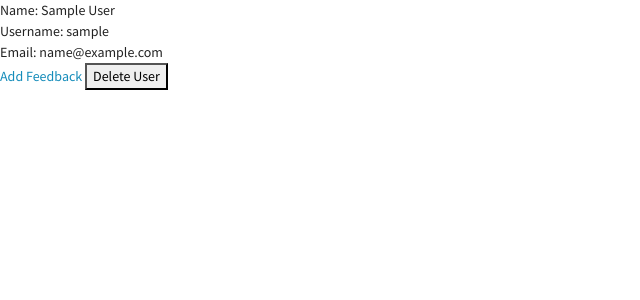
After one commit to martinjwkim/flask-feedback, a Flask app: a page that uses templates/base.html in a window 1280 px wide. The commit adds this page. Shown: the top 300 px of the page, without its empty margins (0-640 px from the left). Run offline with Flask 2, Linux system fonts and the light colour scheme; the visitor is signed in with stand-in values (Sample User, id 1); data comes from the database, SQL or seed files in the repository; data that the repository does not hold is empty; some libraries are stand-ins or nearby versions.

Commit message:
Updated a lot of stuff, the whole thing is pretty much done.

```diff
--- a/app.py
+++ b/app.py
@@ -1,7 +1,8 @@
-from flask import Flask, redirect, render_template, flash, session
+from flask import Flask, redirect, request, render_template, flash, session
+from flask_mail import Mail, Message
+from models import db, connect_db, User, Feedback
+from forms import UserForm, LoginForm, FeedbackForm
 
-from models import db, connect_db, User
-from forms import UserForm, LoginForm
 
 app = Flask(__name__)
 app.config['SQLALCHEMY_DATABASE_URI'] = 'postgresql:///feedback'
@@ -25,7 +26,6 @@ def register():
     form = UserForm()
 
     if form.validate_on_submit():
-        breakpoint()
         data = {k: v for k, v in form.data.items() if k != "csrf_token"}
         data["email"] = data["email"] or None
         new_user = User.create_user(data)
@@ -33,9 +33,9 @@ def register():
         db.session.commit()
         session['username'] = new_user.username
         flash("You did it", 'good')
-        return redirect('/secret')
+        return redirect(f'/users/{new_user.username}')
 
-    return render_template('userform.html', form=form)
+    return render_template('form.html', form=form, action='Register', subject='User')
 
 
 @app.route('/login', methods=['GET','POST'])
@@ -48,14 +48,99 @@ def login():
         user = User.authenicate(**data)
         if user:
             session['username']= user.username
-            return redirect('/secret')
+            return redirect(f'/users/{user.username}')
         flash("Invalid Credentials", 'bad')
-    return render_template('userform.html', form=form)
+    return render_template('form.html', form=form, action='Login', subject='User')
 
-@app.route('/secret')
-def secret():
 
-    if session.get('username'):
-        return "You made it!"
-    flash('Nice Try Idiot', 'bad')
+@app.route('/users/<username>')
+def user_home(username):
+    if session.get('username') != username:
+        flash('Nice Try Idiot', 'bad')
+        return redirect('/')
+
+    user = User.query.filter_by(username=username).first()
+
+    return render_template('user_details.html', user=user)
+
+
+@app.route('/logout')
+def logout():
+    session.pop('username')
+
     return redirect('/')
+
+@app.route('/users/<username>/delete', methods=['POST'])
+def delete_user(username):
+    if session.get('username') != username:
+        flash('Nice Try Idiot', 'bad')
+        return redirect('/')
+
+    user = User.query.filter_by(username=username).first()
+    db.session.delete(user)
+    db.session.commit()
+
+    flash('Your account has been deleted.', 'good')
+
+    return redirect('/')
+
+
+@app.route('/users/<username>/feedback/add', methods=['GET','POST'])
+def add_feedback(username):
+    if session.get('username') != username:
+        flash('Nice Try Idiot', 'bad')
+        return redirect('/')
+
+    form = FeedbackForm()
+    user = User.query.filter_by(username=username).first()
+
+    if form.validate_on_submit():
+        title = form.data['title']
+        content = form.data['content']
+        new_feedback = Feedback(title=title, content=content, user_id=user.id)
+
+        db.session.add(new_feedback)
+        db.session.commit()
+
+        flash('Feedback added.', 'good')
+
+        return redirect(f'/users/{username}')
+
+    return render_template('form.html', form=form, action='Add', subject='Feedback')
+
+
+@app.route('/feedback/<int:feedback_id>/update', methods=['GET','POST'])
+def update_feedback(feedback_id):
+    feedback = Feedback.query.get_or_404(feedback_id)
+
+    if session.get('username') != feedback.user.username:
+        flash('Nice Try Idiot', 'bad')
+        return redirect('/')
+
+    form = FeedbackForm(obj=feedback)
+
+    if form.validate_on_submit():
+        feedback.title = form.data['title']
+        feedback.content = form.data['content']
+
+        db.session.commit()
+
+        flash('Feedback updated.', 'good')
+
+        return redirect(f'/users/{feedback.user.username}')
+
+    return render_template('form.html', form=form, action='Update', subject='Feedback')
+
+
+@app.route('/feedback/<int:feedback_id>/delete', methods=['POST'])
+def delete_feedback(feedback_id):
+    feedback = Feedback.query.get_or_404(feedback_id)
+
+    if session.get('username') != feedback.user.username:
+        flash('Nice Try Idiot', 'bad')
+        return redirect('/')
+
+    db.session.delete(feedback)
+    db.session.commit()
+
+    return redirect(f'/users/{feedback.user.username}')
--- a/forms.py
+++ b/forms.py
@@ -1,13 +1,14 @@
-from wtforms import StringField, PasswordField
+from wtforms import StringField, PasswordField, TextField
 from flask_wtf import FlaskForm
 from wtforms.validators import InputRequired, Optional, Email, Length
 
+BOOTS_CLASS = {"class": "form-control"}
 
 class UserForm(FlaskForm):
     """Form for adding playlists."""
 
     username = StringField(
-        "Username", validators=[InputRequired(), Length(min=1, max=20)]
+        "Username", validators=[InputRequired(), Length(min=1, max=20)], render_kw=BOOTS_CLASS
     )
 
     password = PasswordField(
@@ -15,7 +16,7 @@ class UserForm(FlaskForm):
     )
 
     email = StringField(
-        "Email", validators=[Optional(), Email, Length(min=1, max=50)]
+        "Email", validators=[Optional(), Email(), Length(min=1, max=50)]
     )
 
     first_name = StringField(
@@ -25,6 +26,7 @@ class UserForm(FlaskForm):
     last_name = StringField(
         "Last Name", validators=[InputRequired(), Length(min=1, max=30)]
     )
+
 
 class LoginForm(FlaskForm):
     """Form for logging in"""
@@ -36,3 +38,13 @@ class LoginForm(FlaskForm):
     password = PasswordField(
         "Password", validators=[InputRequired()]
     )
+
+
+class FeedbackForm(FlaskForm):
+    """Form for feedback"""
+
+    title = StringField(
+        "Title", validators=[InputRequired(), Length(min=1, max=100)]
+    )
+
+    content = TextField('Content', validators=[InputRequired()])
--- a/models.py
+++ b/models.py
@@ -13,6 +13,7 @@ def connect_db(app):
     db.app = app
     db.init_app(app)
 
+
 class User(db.Model):
     """Users"""
 
@@ -25,6 +26,8 @@ class User(db.Model):
     first_name = db.Column(db.String(30), nullable=False)
     last_name = db.Column(db.String(30), nullable=False)
 
+    feedback = db.relationship('Feedback', backref='user', cascade='all, delete')
+
     @property
     def full_name(self):
         return f"{self.first_name} {self.last_name}"
@@ -32,8 +35,8 @@ class User(db.Model):
     @classmethod
     def create_user(cls, user_details):
         hashed_pword = bcrypt.generate_password_hash(user_details['password'])
-        hashed_utf8=hashed_pword.decode('utf8')
-        user_details["password"]=hashed_utf8
+        hashed_utf8 = hashed_pword.decode('utf8')
+        user_details["password"] = hashed_utf8
         new_user = User(**user_details)
         return new_user
 
@@ -43,3 +46,14 @@ class User(db.Model):
         if user and bcrypt.check_password_hash(user.password,password):
             return user
         return False
+
+
+class Feedback(db.Model):
+    """Feedback"""
+
+    __tablename__ = 'feedback'
+
+    id = db.Column(db.Integer, primary_key=True, autoincrement=True)
+    title = db.Column(db.String(100), nullable=False)
+    content = db.Column(db.Text)
+    user_id = db.Column(db.Integer, db.ForeignKey('users.id'))
--- a/templates/base.html
+++ b/templates/base.html
@@ -4,15 +4,16 @@
   <meta charset="UTF-8">
   <meta name="viewport" content="width=device-width, initial-scale=1.0">
   <meta http-equiv="X-UA-Compatible" content="ie=edge">
+  <link rel="stylesheet" href="https://stackpath.bootstrapcdn.com/bootswatch/4.1.3/lumen/bootstrap.css">
   <title>{% block title %}TITLE GOES HERE{% endblock %}</title>
 </head>
 <body>
-  {% for msg in get_flashed_messages('bad') %}
+  {% for msg in get_flashed_messages(category_filter=['bad']) %}
     <div class="alert alert-danger">
         {{msg}}
     </div>
   {% endfor %}
-  {% for msg in get_flashed_messages('good') %}
+  {% for msg in get_flashed_messages(category_filter=['good']) %}
   <div class="alert alert-success">
     {{msg}}
 </div>
--- a/templates/userform.html
+++ b/templates/form.html
@@ -1,7 +1,7 @@
 {% extends 'base.html' %}
 
 {% block title %}
-    Login/Register User!
+    {{action}} {{subject}}!
 {% endblock %}
 
 {% block content %}
@@ -12,7 +12,7 @@
     {% for field in form if field.widget.input_type != 'hidden'%}
     <div class='form-group'>
     {{ field.label }}
-    {{ field(class="form-control") }}
+    {{ field(class_="form-control") }}
 
     <span>
         {% if field.errors %}
@@ -23,7 +23,7 @@
         </span>
     </div>
     {% endfor %}
-    <button class="btn btn-primary" type="submit">Create</button>
+    <button class="btn btn-primary" type="submit">{{action}}</button>
 </form>
 
 {% endblock %}
--- /dev/null
+++ b/templates/user_details.html
@@ -0,0 +1,33 @@
+{% extends 'base.html' %}
+
+{% block title %}
+    {{user.username}}!
+{% endblock %}
+
+{% block content %}
+
+    <div>Name: {{user.full_name}}</div>
+    <div>Username: {{user.username}}</div>
+    <div>Email: {{user.email}}</div>
+
+    {% for feedback in user.feedback %}
+      <div>
+        {{feedback.title}}
+        <form action="/feedback/{{feedback.id}}/delete" method="POST">
+          <a href="/feedback/{{feedback.id}}/update">Edit</a>
+          <button>Delete</button>
+        </form>
+      </div>
+      <div>
+        {{feedback.content}}
+      </div>
+    {% endfor %}
+
+    <form action="/users/{{user.username}}/delete" method="POST">
+      <a href="/users/{{user.username}}/feedback/add">Add Feedback</a>
+      <button>Delete User</button>
+    </form>
+
+
+
+{% endblock %}
```
